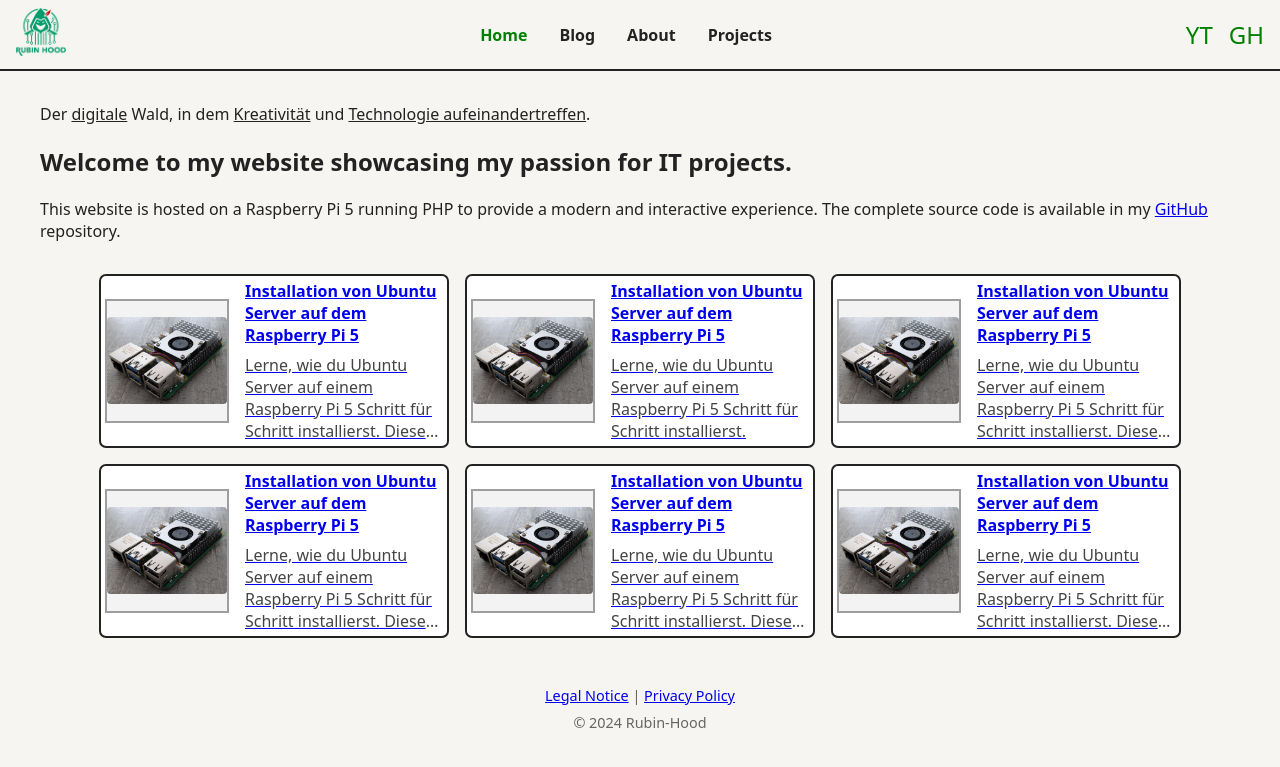
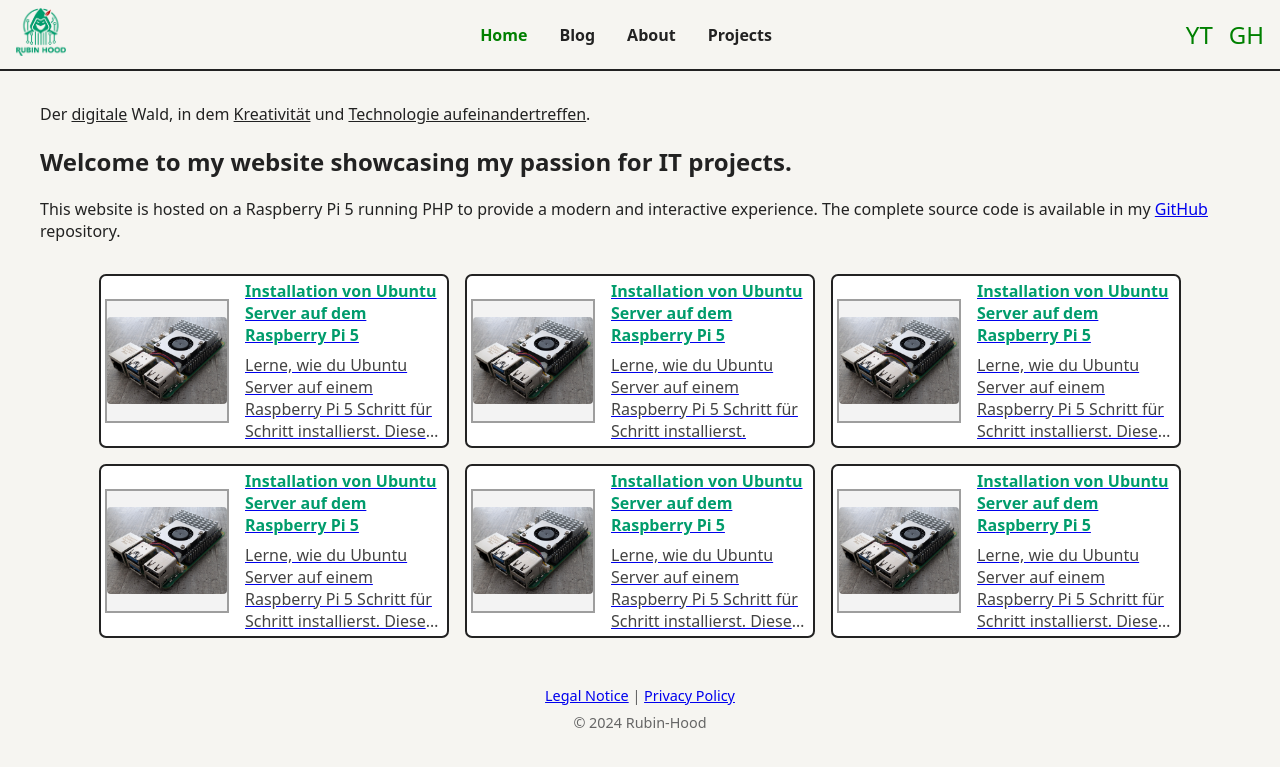
Before and after one commit to rubin-hood/rubinhood-blog, a Jekyll site: the page built from index.md, in a window 1280 px wide. Shown: the top 767 px of the page. Built offline with Jekyll 4.4.1, drawn with Linux system fonts in a browser that asks for light colours.

Commit message:
Update style.css

```diff
--- a/assets/css/style.css
+++ b/assets/css/style.css
@@ -137,17 +137,12 @@ main {
 .blog-card .card-title {
   font-weight: bold;                 /* Fett */
   margin-bottom: 0.5rem;              /* Abstand nach unten */
+
+  color: #009C6C !important;           /* Grün, nimm hier deinen Wunsch-Farbcode */
+  text-decoration: none !important;    /* Keine Unterstreichung */
 }
 
-.blog-card .card-title a {
-  color: #009C6C;           /* Grün, nimm hier deinen Wunsch-Farbcode */
-  text-decoration: none;    /* Keine Unterstreichung */
-}
 
-.blog-card .card-title a:hover {
-  text-decoration: underline;  /* Optional: Unterstreichung beim Hover */
-  color: #AA0600;              /* Optional: dunkleres Grün beim Hover */
-}
 
 /* Vorschautext (Anfang des Blogposts) */
 .blog-card .card-desc {
```
